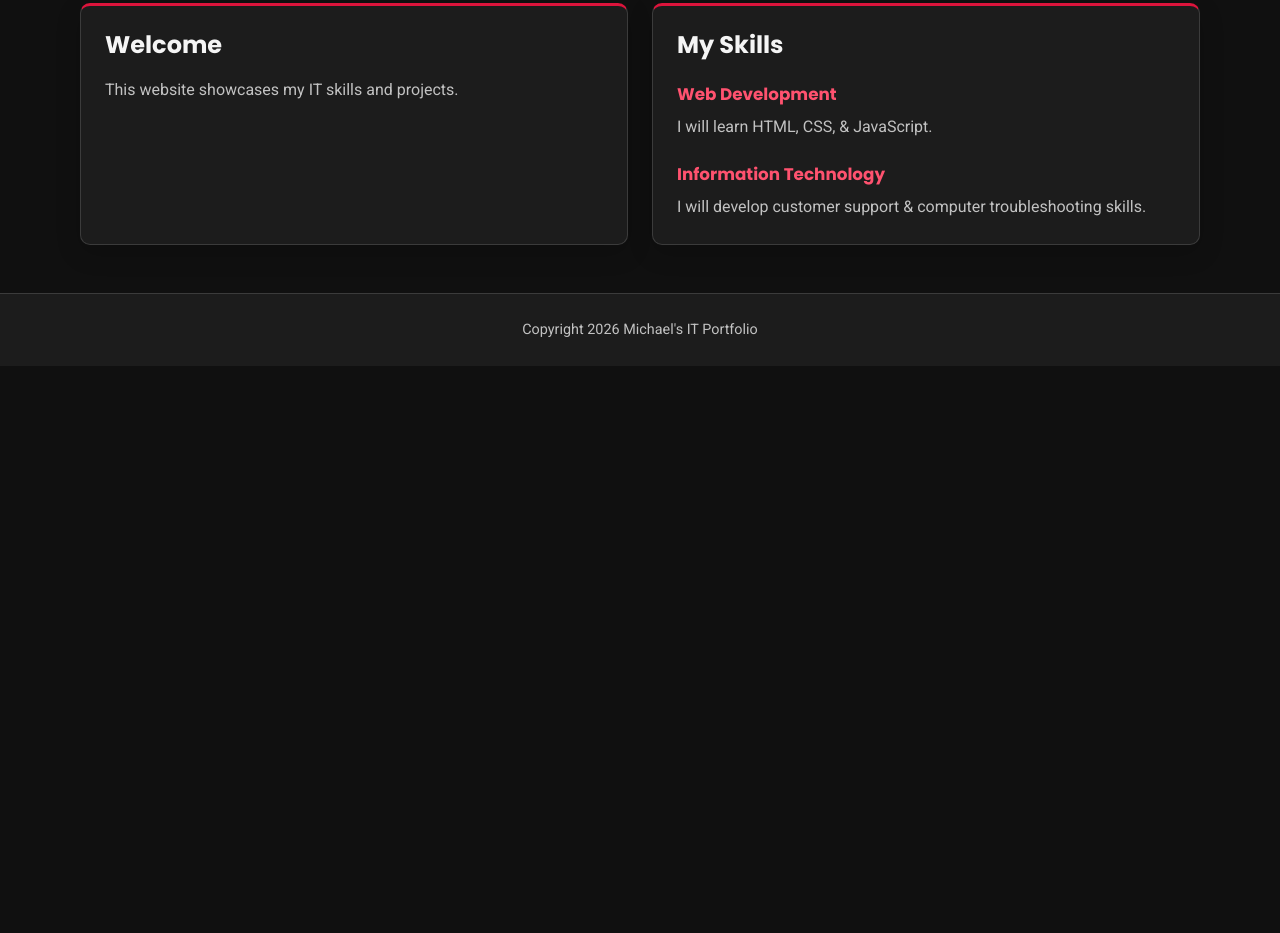
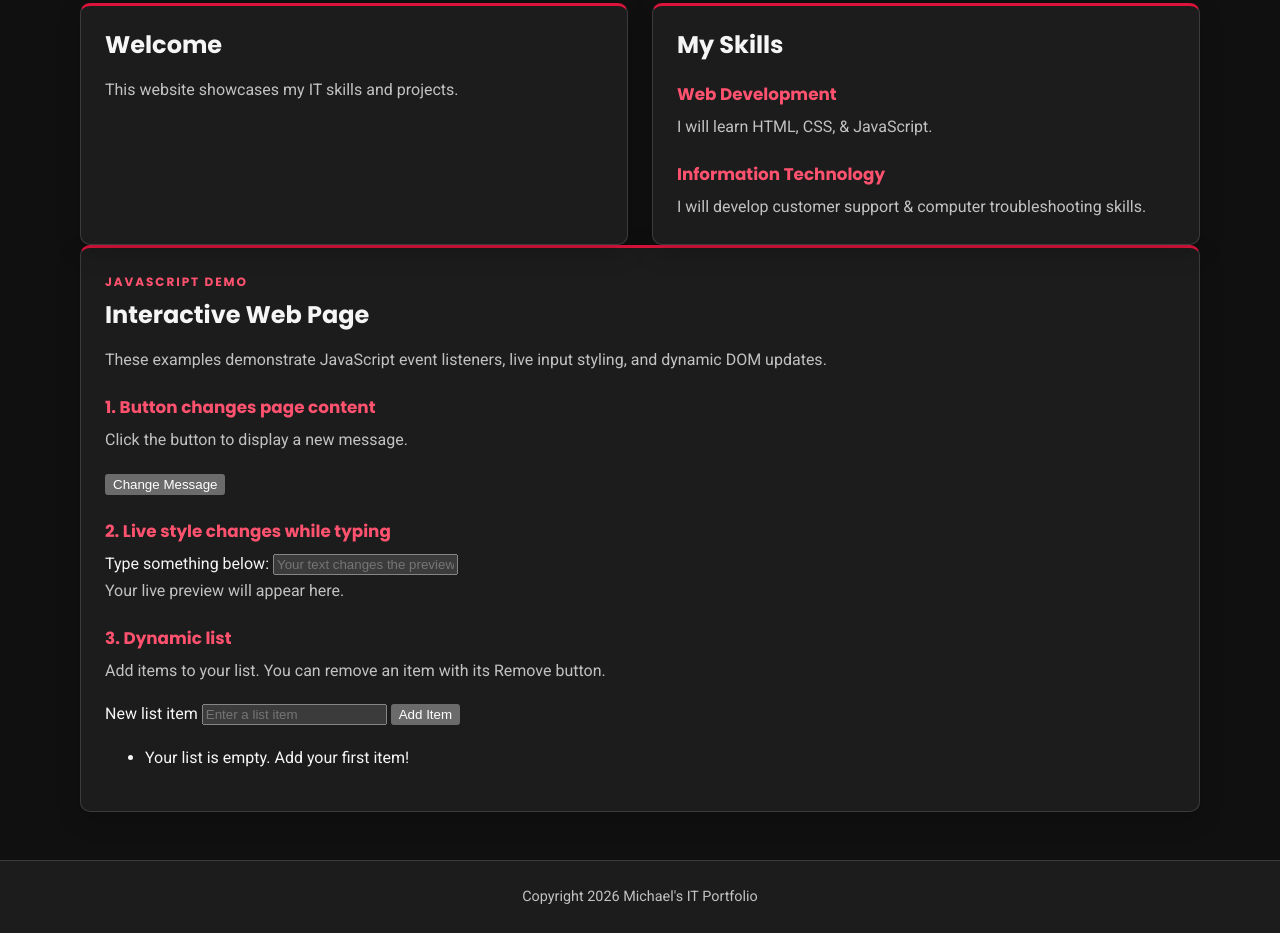
Before and after one commit to mikemorelli126/Morelli_ITWEBSITE_2026_With_CSS, a plain HTML site: page index.html in a window 1280 px wide. Shown: the part 481-1414 px from the top of the page. Before the commit the page ends 847 px from the top, so only its background shows below. Drawn offline with Linux system fonts and the light colour scheme.

Commit message:
Add interactive JavaScript demo to home page

```diff
--- a/index.html
+++ b/index.html
@@ -26,8 +26,8 @@
         </button>
         <div class="nav-links" id="primary-navigation">
             <a href="index.html" aria-current="page">Home</a>
-            <a href="projects.html" >Projects/Work</a>
-            <a href="about.html" >About/Contact</a>
+            <a href="projects.html">Projects/Work</a>
+            <a href="about.html">About/Contact</a>
         </div>
     </nav>
     <main id="main-content" class="page-content">
@@ -49,6 +49,40 @@
                 <p>I will develop customer support &amp; computer troubleshooting skills.</p>
             </section>
         </div>
+
+        <section class="content-card interaction-lab" aria-labelledby="interaction-heading">
+            <p class="eyebrow">JAVASCRIPT DEMO</p>
+            <h2 id="interaction-heading">Interactive Web Page</h2>
+            <p>These examples demonstrate JavaScript event listeners, live input styling, and dynamic DOM updates.</p>
+
+            <div class="interaction-example">
+                <h3>1. Button changes page content</h3>
+                <p id="message-output" aria-live="polite">Click the button to display a new message.</p>
+                <button class="interaction-button" id="message-button" type="button">Change Message</button>
+            </div>
+
+            <div class="interaction-example">
+                <h3>2. Live style changes while typing</h3>
+                <label for="live-input">Type something below:</label>
+                <input class="interaction-input" id="live-input" type="text" placeholder="Your text changes the preview..." maxlength="80">
+                <div class="live-preview" id="live-preview" aria-live="polite">
+                    <p id="preview-text">Your live preview will appear here.</p>
+                </div>
+            </div>
+
+            <div class="interaction-example">
+                <h3>3. Dynamic list</h3>
+                <p>Add items to your list. You can remove an item with its Remove button.</p>
+                <form class="list-form" id="item-form">
+                    <label class="visually-hidden" for="item-input">New list item</label>
+                    <input class="interaction-input" id="item-input" type="text" placeholder="Enter a list item" maxlength="80" required>
+                    <button class="interaction-button" type="submit">Add Item</button>
+                </form>
+                <ul class="dynamic-list" id="dynamic-list" aria-live="polite">
+                    <li class="list-empty" id="list-empty">Your list is empty. Add your first item!</li>
+                </ul>
+            </div>
+        </section>
     </main>
     <footer class="site-footer">
         <p>Copyright 2026 Michael's IT Portfolio</p>
```
